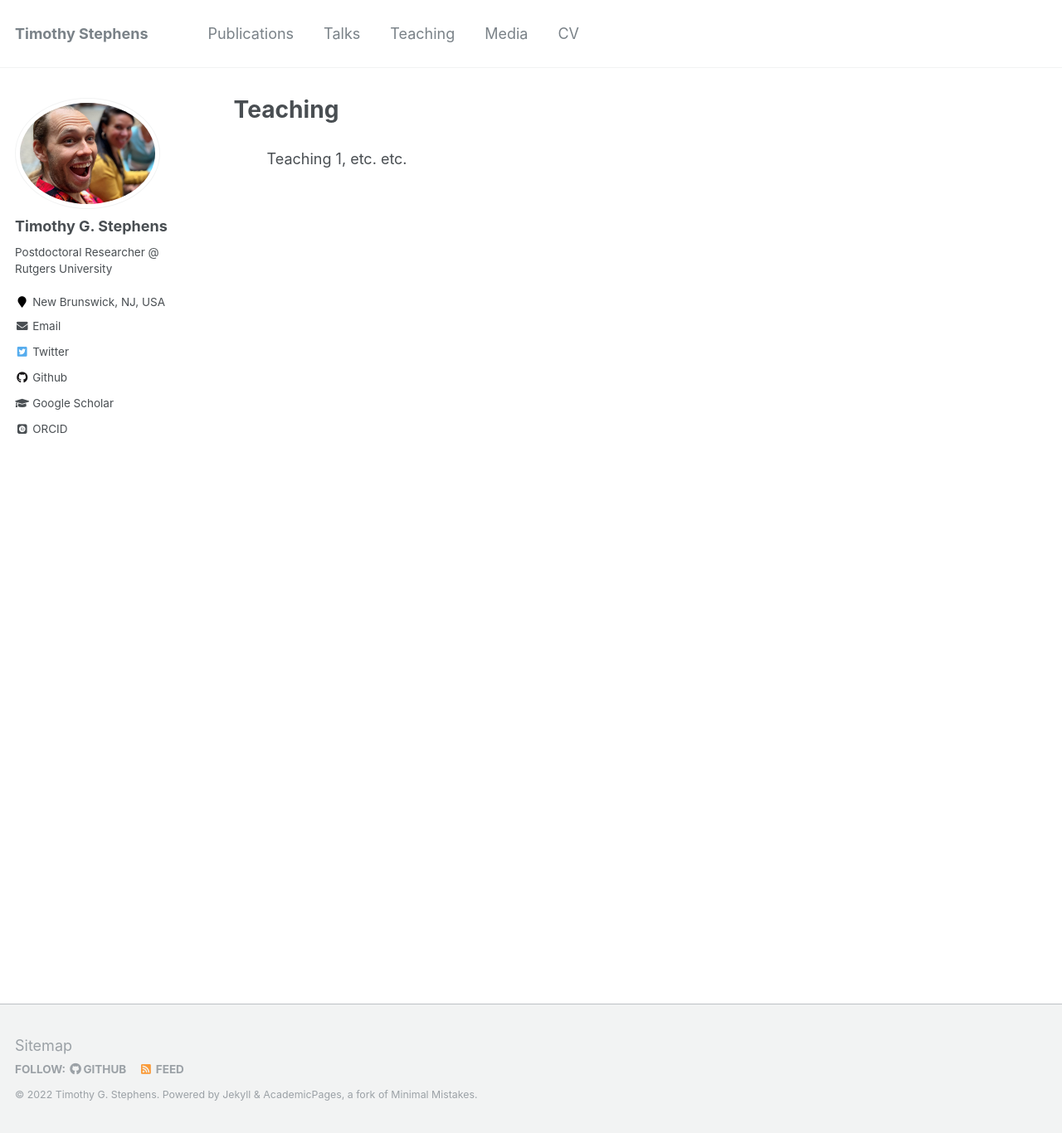
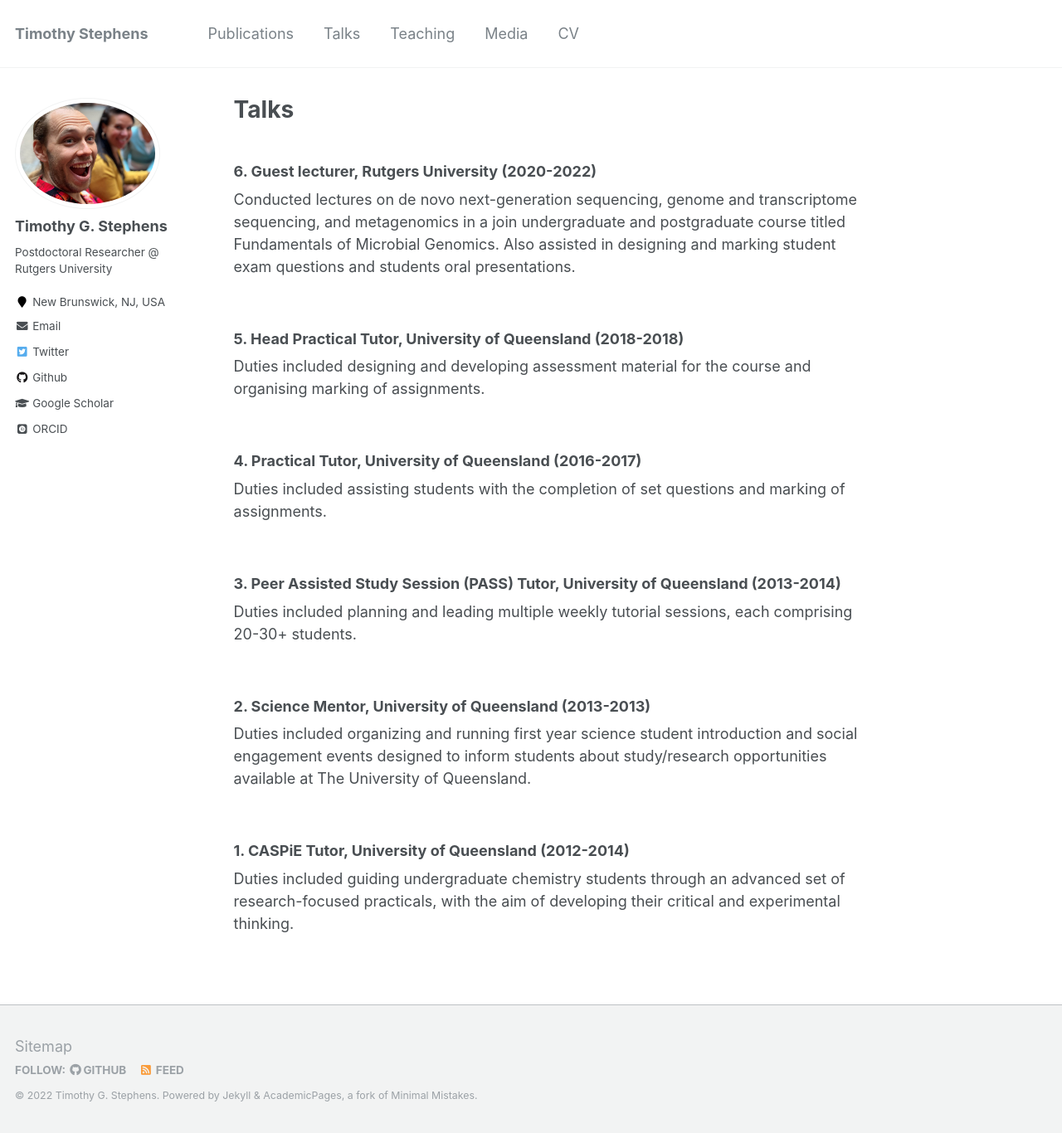
Before and after one commit to TimothyStephens/timothystephens.github.io, a Jekyll site: the page built from _pages/teaching.md, in a window 1280 px wide and 1366 px high. Shown: the whole window at 83% size. Built offline with Jekyll 4.4.1, drawn with Linux system fonts in a browser that asks for light colours; some web fonts are replaced.

Commit message:
Update pages on Mon Oct  3 00:38:39 EDT 2022

```diff
--- a/_pages/teaching.md
+++ b/_pages/teaching.md
@@ -1,9 +1,11 @@
 ---
-title: "Teaching"
-permalink: /teaching/
+title: "Talks"
+permalink: /talks/
 author_profile: true
 encoding: UTF-8
 ---
+
+{% include base_path %}
 
 <style>
 ul {
@@ -11,4 +13,21 @@ ul {
 }
 </style>
 
-*  Teaching 1, etc. etc.
+### 6\. Guest lecturer, Rutgers University (2020-2022)
+Conducted lectures on de novo next-generation sequencing, genome and transcriptome sequencing, and metagenomics in a join undergraduate and postgraduate course titled <d2>Fundamentals of Microbial Genomics<d3>. Also assisted in designing and marking student exam questions and students<d5> oral presentations.
+<br/><br/>
+### 5\. Head Practical Tutor, University of Queensland (2018-2018)
+Duties included designing and developing assessment material for the course and organising marking of assignments.
+<br/><br/>
+### 4\. Practical Tutor, University of Queensland (2016-2017)
+Duties included assisting students with the completion of set questions and marking of assignments.
+<br/><br/>
+### 3\. Peer Assisted Study Session (PASS) Tutor, University of Queensland (2013-2014)
+Duties included planning and leading multiple weekly tutorial sessions, each comprising 20-30+ students.
+<br/><br/>
+### 2\. Science Mentor, University of Queensland (2013-2013)
+Duties included organizing and running first year science student introduction and social engagement events designed to inform students about study/research opportunities available at The University of Queensland.
+<br/><br/>
+### 1\. CASPiE Tutor, University of Queensland (2012-2014)
+Duties included guiding undergraduate chemistry students through an advanced set of research-focused practicals, with the aim of developing their critical and experimental thinking.
+<br/><br/>
```
Also changed, not shown: _pages/media.md (+16 -1 lines), _pages/talks.md (+28 -1 lines), 5 other files.
